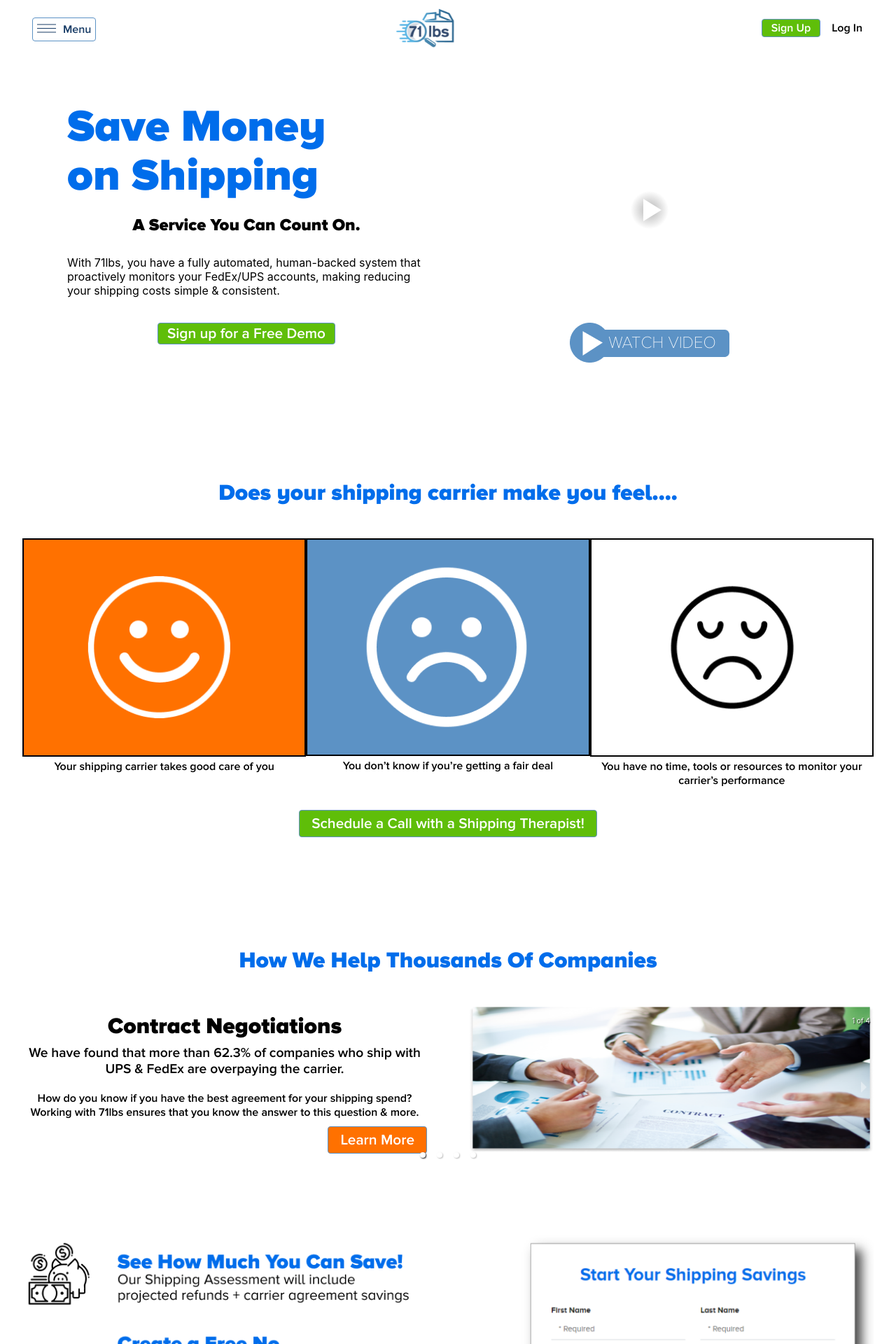
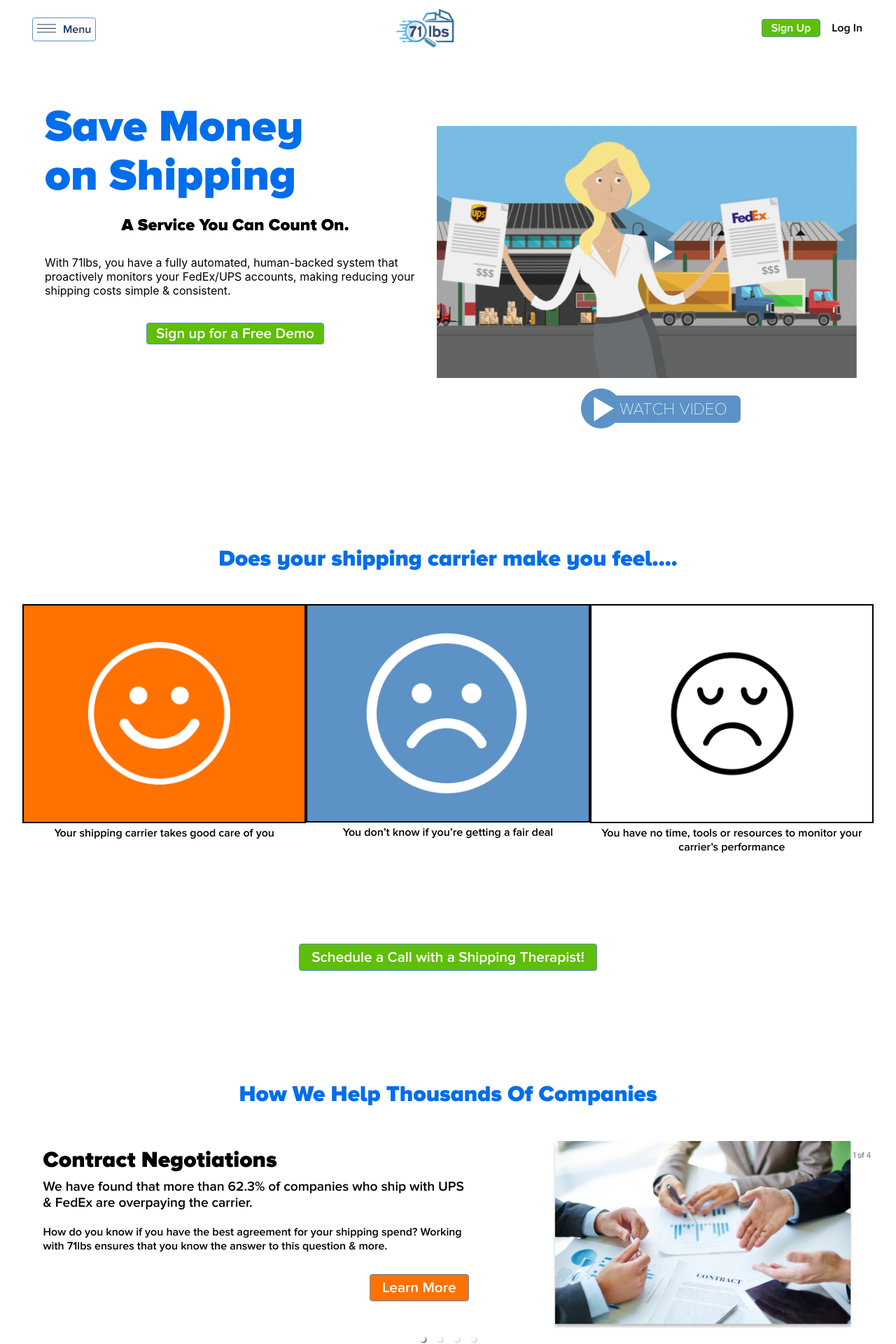
Before and after one commit to Dilogritando/shipping71, a Next.js app: page / in a window 1280 px wide. Shown: the top 1920 px of the page at 70% size. Built offline with nearby package versions, Linux system fonts and the light colour scheme; no server answers.

Commit message:
[END] :wastebasket: Previous mockup was reimagined. Will leave code in a different branch, snd start from scratch in dev

```diff
--- a/components/Calculator/Calculator.js
+++ b/components/Calculator/Calculator.js
@@ -5,6 +5,15 @@
 import Image from "next/image";
 
 const Calculator = () => {
+  function updateMeter() {
+    var SGmin = 0.10333;
+    var SGmax = 0.17667;
+    var SAmin = 0.13667;
+    var SAmax = 0.24333;
+
+    console.log("Cambió algo");
+  }
+
   return (
     <div className={styles.Calculator__container}>
       <h2 className={styles.Calculator__title}>
@@ -29,12 +38,74 @@
             How much could your company save?
           </h5>
           <div className={styles.Calculator__box__content__form}>
-            <Image
+            {/* <Image
               src={Calculator_proper_placeholder}
               alt=""
               className={styles.Calculator__imageText}
-            />
-            {/* <CalculatorForm /> */}
+            /> */}
+            <div id="calculator">
+              <h2>How much money could 71lbs save your company?</h2>
+              <h4>HOW MUCH COULD YOUR COMPANY SAVE?</h4>
+              <br />
+              <p>What is your annual shipping spend?</p>
+              <input
+                type="text"
+                className="formtag-control"
+                name="rc-spend"
+                id="rc-spend"
+                value="100000"
+                onChange={updateMeter()}
+              />
+              <br />
+              <p>Tell us your shipping delivery ratio?</p>
+              <br />
+              <input
+                id="rc-slider"
+                min="0"
+                max="1"
+                step="0.2"
+                value=".2"
+                /* style="text-align: center;" */
+                type="range"
+                onChange={updateMeter()}
+              />
+              <div className="clearall">
+                <p>
+                  <span id="rc-ground">80</span>% ground
+                </p>
+                <p className="pull-right small">
+                  <span id="rc-overnight">20</span>% overnight
+                </p>
+              </div>
+              <div id="meter-container">
+                <div className="meter-outer-container">
+                  <div className="meter-inner-container">
+                    <p>Your annual savings could be:</p>
+                    <h2>
+                      $<span className="as-low">12,599</span> to $
+                      <span className="as-high">22,800</span>
+                    </h2>
+                  </div>
+                  <div className="">
+                    <a
+                      href="/sign-up"
+                      className="btn btn-block btn-primary btn-hero"
+                    >
+                      Start Saving
+                    </a>
+                  </div>
+                  <div>
+                    <small
+                    /* style="font-size: 12px; font-weight: 400;" */
+                    >
+                      * This tool is designed to provide estimates ONLY.
+                      <br />
+                      Actual savings depends upon exact shipping data.
+                    </small>
+                  </div>
+                </div>
+              </div>
+            </div>
           </div>
         </div>
       </div>
--- a/components/FeelingsHome/FeelingsHome.module.scss
+++ b/components/FeelingsHome/FeelingsHome.module.scss
@@ -24,7 +24,7 @@
     @media (min-width: $tabletMin) {
       flex-direction: row;
       height: 15.4rem;
-      margin: 0 0 7rem 0;
+      margin: 0 0 13rem 0;
     }
     @media (max-width: $tabletMin) {
       display: none;
--- a/components/MainHome/MainHomeMarch2022.js
+++ b/components/MainHome/MainHomeMarch2022.js
@@ -25,12 +25,13 @@
       <div className={styles.Hero__video}>
         <div className={styles.Hero__video__proper}>
           <ReactPlayer
-            light
-            width="100%"
-            height="240px"
+            width="640px"
+            /* height="100%" */
             url="https://fdbef0a76c08b982db11-0672d8539c129f26551dec2c76292811.ssl.cf5.rackcdn.com/FreeShippingAssessment%20video.mp4"
-            controls
+            controls="true"
             fallback="/PlaceholderHomeVideo.png"
+            light="/PlaceholderHomeVideo.png"
+            className={styles.Hero__video__proper__player}
           />
         </div>
         <div className={styles.Hero__video__controller}>
--- a/components/MainHome/MainHomeMarch2022.module.scss
+++ b/components/MainHome/MainHomeMarch2022.module.scss
@@ -2,6 +2,7 @@
 
 .Hero {
   &__container {
+    width: 100%;
     display: flex;
     flex-direction: column;
     padding: 0 2rem;
@@ -69,14 +70,37 @@
       padding: 100px 10px 40px 10px;
     }
     &__proper {
+      width: 100%;
       display: flex;
       flex-direction: column;
+      align-content: center;
+      justify-content: center;
+      align-items: center;
       cursor: pointer;
+      /* border: solid 3px purple; */
       &__placeholder {
         width: 100%;
       }
+      &__player {
+        height: 369px;
+        /* border: solid red 2px; */
+        display: flex;
+        flex-direction: column;
+        align-content: center;
+        justify-content: center;
+        align-items: center;
+        .react-player__preview {
+          /* border: solid blue 2px; */
+        }
+      }
     }
     &__controller {
+      width: 100%;
+      display: flex;
+      flex-direction: row;
+      align-content: center;
+      justify-content: center;
+      align-items: center;
       margin: 15px 0 0 0;
       cursor: pointer;
       &__btn {
--- a/components/ServicesSlider/ServicesSlider.js
+++ b/components/ServicesSlider/ServicesSlider.js
@@ -83,7 +83,7 @@
       <h2 className={styles.ServicesSlider__title}>
         How We Help Thousands Of Companies
       </h2>
-      <Carousel showThumbs={false}>
+      <Carousel showThumbs={false} className={styles.ServicesSlider__carousel}>
         {servicesContentSlider.map((service, index) => {
           return slideStructure(service, index);
         })}
--- a/components/ServicesSlider/ServicesSlider.module.scss
+++ b/components/ServicesSlider/ServicesSlider.module.scss
@@ -11,11 +11,12 @@
       &__content {
         width: 100%;
         min-width: 252px;
-        margin: 0;
+        margin: 0 0 30px 0;
         padding: 0;
         display: flex;
         flex-direction: row;
         flex-shrink: 0;
+        justify-content: space-around;
         &__text {
           width: 100%;
           display: flex;
@@ -30,18 +31,21 @@
             font-family: $PNBlack;
             margin: 10px 0;
             padding: 0;
+            text-align: left;
           }
           &__subtitle {
             font-size: 1.2em;
             font-family: $PNSemi;
             margin: 0 0 20px 0;
             padding: 0;
+            text-align: left;
           }
           &__serviceText {
             font-size: 1em;
             font-family: $PNSemi;
-            margin: 0 0 10px 0;
+            margin: 0 0 30px 0;
             padding: 0;
+            text-align: left;
           }
           &__btn {
             border: 1px solid $light-blue;
@@ -61,11 +65,14 @@
           flex-direction: column;
           position: relative;
           @media (min-width: $tabletMin) {
-            width: 50%;
-            height: auto;
+            width: 430px;
+            height: 273px;
           }
         }
       }
     }
   }
+  &__carousel {
+    /* border: solid red 3px; */
+  }
 }
--- a/components/TestimonialSlider/TestimonialSlider.js
+++ b/components/TestimonialSlider/TestimonialSlider.js
@@ -71,8 +71,8 @@
             <Image
               src={testimonial.logoUrl}
               alt={testimonial.logoAlt}
-              width="100%"
-              height="100%"
+              layout="fill"
+              objectFit="contain"
             />
           </div>
           <p className={styles.TestimonialSlider__source__name}>
--- a/components/TestimonialSlider/TestimonialSlider.module.scss
+++ b/components/TestimonialSlider/TestimonialSlider.module.scss
@@ -20,13 +20,14 @@
     }
     &__carousel {
       width: 100%;
-      /* border: solid 5px violet; */
+      /*  border: solid 5px violet; */
     }
     &__slide {
       display: flex;
       flex-direction: row;
       /* border: solid red 3px; */
       width: 100%;
+      margin: 0 0 40px 0;
     }
   }
   &__source {
@@ -38,9 +39,17 @@
     align-items: center;
     align-content: center;
     &__image {
-      border: solid red 2px;
-      /* height: 50%; */
-      width: fit-content;
+      width: 227px;
+      height: 227px;
+      position: relative;
+      margin: 0 0 14px 0;
+      padding: 0;
+      display: flex;
+      flex-direction: column;
+      justify-content: center;
+      align-items: center;
+      align-content: center;
+      /* object-fit: cover; */
     }
     &__name {
       font-size: 40px;
--- a/pages/index.js
+++ b/pages/index.js
@@ -67,15 +67,15 @@
             : `${styles.Home__main__menuOpen}`
         }
       >
-        <MainHomeMarch2022 /> {/* OK-Friday */}
-        <FeelingsHome /> {/* OK-Friday */}
-        <ServicesSlider /> {/* OK-Friday */}
-        <LoginHome /> {/* OK-Friday */}
-        <BrandsGallery /> {/* OK-Friday */}
-        <TestimonialSlider /> {/* OK-Friday */}
-        <FactsFigures /> {/* OK-Friday */}
-        <Calculator /> {/* OK-Friday */}
-        <BlogsModule /> {/* ImageOK */}
+        <MainHomeMarch2022 />
+        <FeelingsHome />
+        <ServicesSlider />
+        <LoginHome />
+        <BrandsGallery />
+        <TestimonialSlider />
+        <FactsFigures />
+        <Calculator /> {/* Pending - Calculator script?*/}
+        {/* <BlogsModule /> */} {/* Pending - Last -- will need permissions*/}
         {/* <SocialMediaModule /> */}
       </main>
 
```
